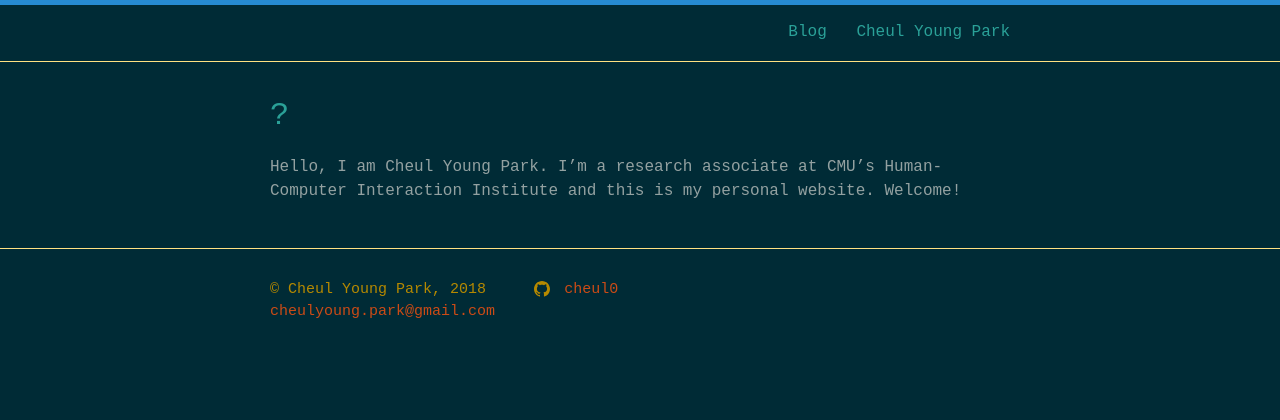
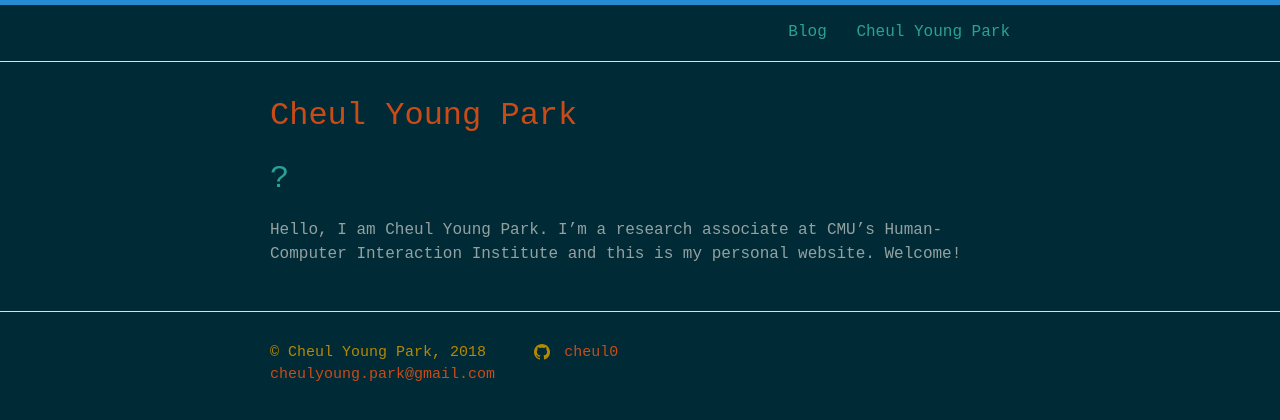
Before and after one commit to cheulyop/cheulyop.github.io, a Jekyll site: the page built from index.md, in a window 1280 px wide. Shown: the top 420 px of the page. Built offline with Jekyll 4.4.1, drawn with Linux system fonts in a browser that asks for light colours.

Commit message:
modified home

```diff
--- a/_layouts/home.html
+++ b/_layouts/home.html
@@ -3,6 +3,9 @@ layout: default
 ---
 
 <div class="home">
+	{% if page.title %}
+		<h1 class="page-heading">{{ page.title }}</h1>
+	{% endif %}
 
   {{ content }}
 
```
